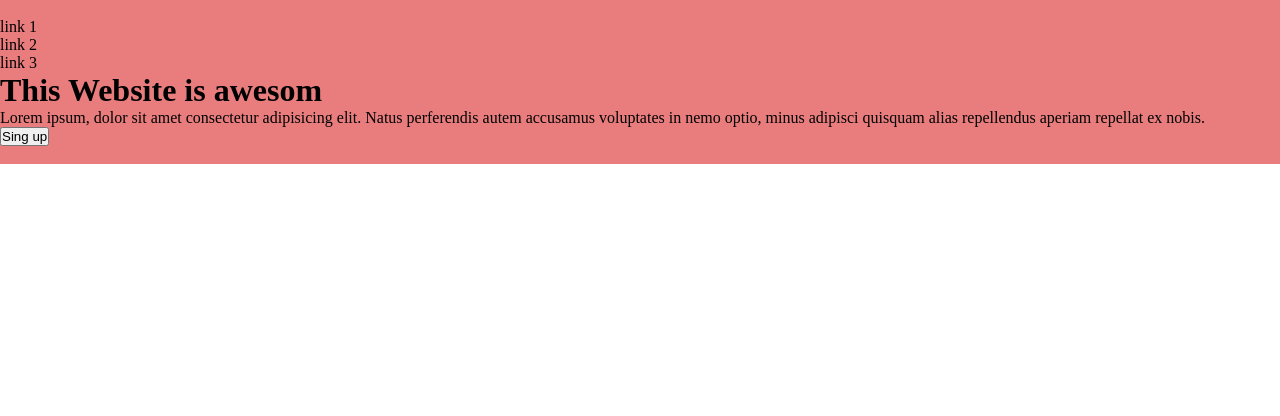
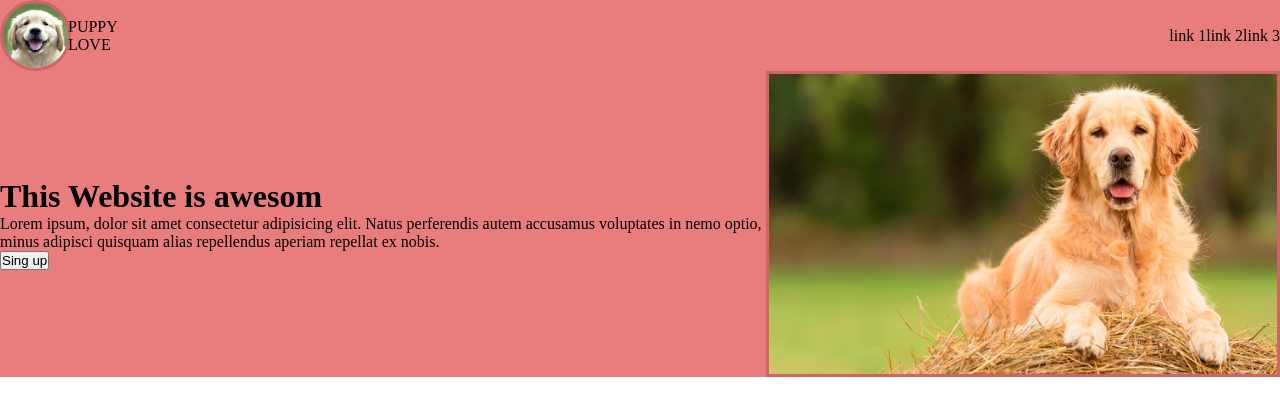
Before and after one commit to marielaAbregu/landing-pages, a plain HTML site: page index.html in a window 1280 px wide. Drawn offline with Linux system fonts and the light colour scheme.

Commit message:
creacion estructura header, nav bar y estilos css

```diff
--- a/index.html
+++ b/index.html
@@ -9,9 +9,13 @@
   <body>
     <header>
       <nav class="navBarHeader">
-        <div class="logoHeader"><img src="" alt="" /></div>
+        <div class="logoHeader">
+          <img class="logoPerrito" src="img/perrito.png" alt="logo perrito" />
+          <div>PUPPY LOVE</div>
+        </div>
+
         <div class="linkHeader">
-          <div>link 1</div>
+          <div class="link uno">link 1</div>
           <div>link 2</div>
           <div>link 3</div>
         </div>
@@ -26,7 +30,13 @@
           </p>
           <button>Sing up</button>
         </div>
-        <div class="box2"><img src="" alt="" /></div>
+        <div class="box2">
+          <img
+            class="imgBox2"
+            src="img/perro_golden.jpg"
+            alt="perro golden retriever"
+          />
+        </div>
       </div>
     </header>
   </body>
--- a/style.css
+++ b/style.css
@@ -5,3 +5,40 @@
 header {
   background-color: rgb(233, 125, 125);
 }
+.navBarHeader {
+  display: flex;
+  flex-direction: row;
+  align-items: center;
+  justify-content: space-between;
+}
+.logoHeader {
+  display: flex;
+  flex-direction: row;
+  align-items: center;
+  border-radius: 50%;
+  border: solid rgb(204, 101, 101);
+  width: 65px;
+}
+.logoPerrito {
+  width: 100%;
+  border-radius: 50%;
+}
+.linkHeader {
+  display: flex;
+  flex-direction: row;
+  justify-content: flex-end;
+}
+.headerContainer {
+  display: flex;
+  flex-direction: row;
+  align-items: center;
+}
+.box2 {
+  width: 800px;
+  height: 300px;
+  border: solid rgb(204, 101, 101);
+}
+.imgBox2 {
+  width: 100%;
+  height: 100%;
+}
```
Also changed, not shown: img/perrito.png (added), img/perro_golden.jpg (added).
